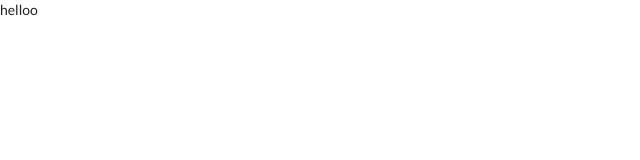
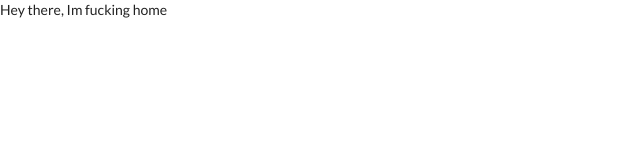
Before and after one commit to AllmaG3st/Animals_Social_Network, a React (Create React App) app: page / in a window 1280 px wide. Shown: the top 160 px of the page, without its empty margins (0-640 px from the left). Built offline with nearby package versions, Linux system fonts and the light colour scheme.

Commit message:
created starter file structure

```diff
--- a/src/App.js
+++ b/src/App.js
@@ -1,10 +1,22 @@
 import React from 'react';
+import { BrowserRouter, Routes, Route } from 'react-router-dom';
+
+import Home from './pages/Home';
+import Details from './pages/Details';
+
 import 'semantic-ui-css/semantic.min.css';
+
+
 
 const App = () => {
    return (
       <div>
-         helloo
+         <BrowserRouter>
+            <Routes>
+               <Route path='/' exact element={<Home />} />
+               <Route path='/:userId' element={<Details />} />
+            </Routes>
+         </BrowserRouter>
       </div>
    )
 }
--- /dev/null
+++ b/src/pages/Details.js
@@ -0,0 +1,11 @@
+import React from 'react'
+
+const Details = () => {
+   return (
+      <div>
+         Home, ver gevige?
+      </div>
+   )
+}
+
+export default Details
--- /dev/null
+++ b/src/pages/Home.js
@@ -0,0 +1,11 @@
+import React from 'react'
+
+const Home = () => {
+   return (
+      <div>
+         Hey there, Im fucking home
+      </div>
+   )
+}
+
+export default Home
```
Also changed, not shown: src/components/List.js (added, +11 -0 lines), src/components/ListItem.js (added, +11 -0 lines).
